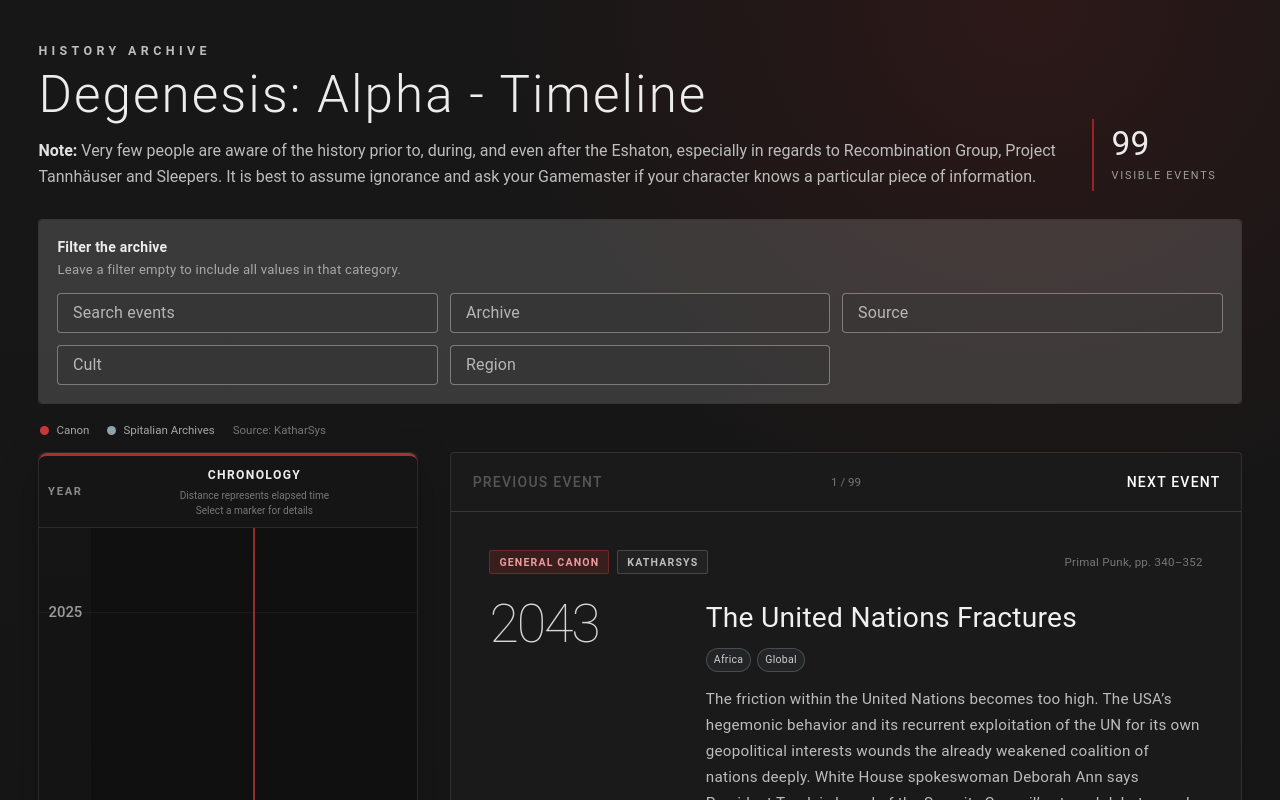
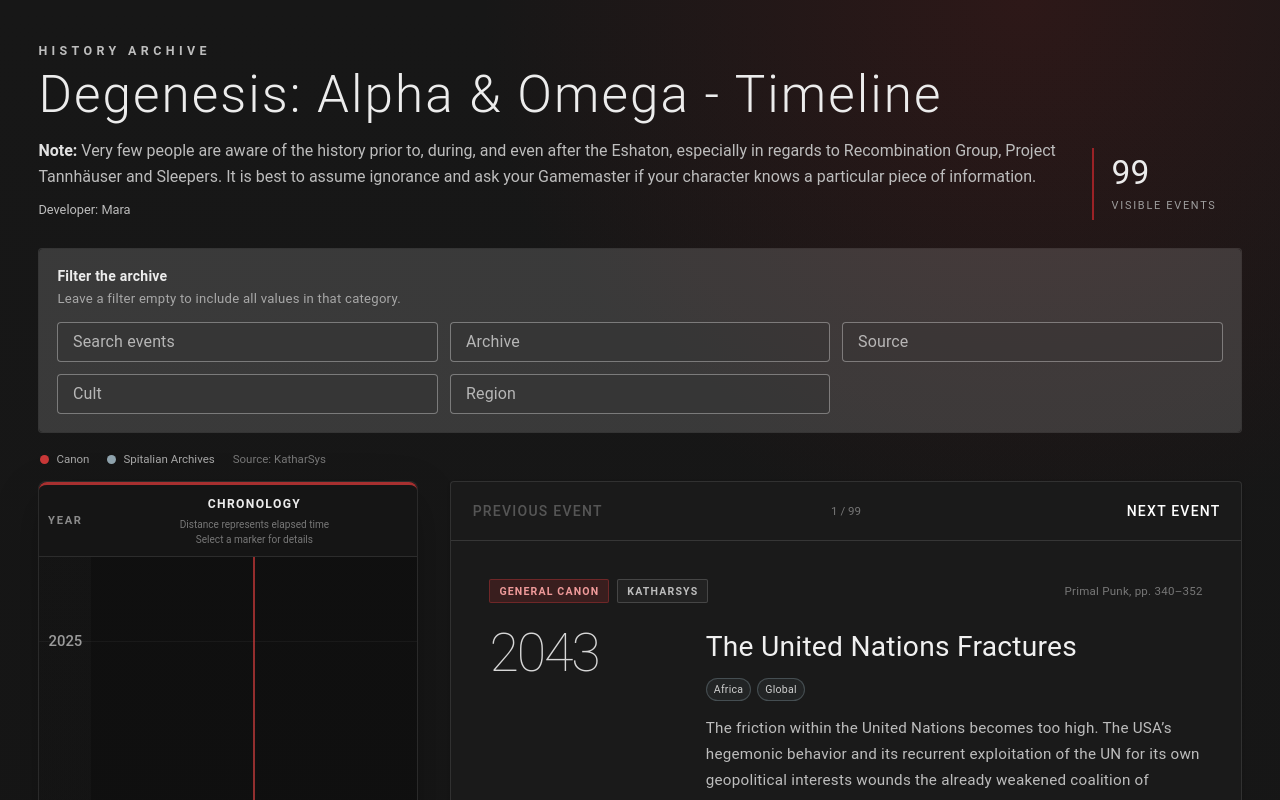
Before and after one commit to ViktorMallagant/Degenesis-Timeline, a Vue app: page / in a window 1280 px wide. Shown: the top 800 px of the page. Built offline with nearby package versions, Linux system fonts and the light colour scheme.

Commit message:
Update Timeline title and add Mara developer credit

```diff
--- a/index.html
+++ b/index.html
@@ -7,7 +7,7 @@
     <link rel="icon" type="image/png" sizes="32x32" href="./favicon-32x32.png?v=5" />
     <link rel="icon" type="image/png" sizes="16x16" href="./favicon-16x16.png?v=5" />
     <link rel="shortcut icon" type="image/png" href="./favicon-32x32.png?v=5" />
-    <title>Degenesis: Alpha &amp; Omega Timeline</title>
+    <title>Degenesis: Alpha &amp; Omega - Timeline</title>
   </head>
   <body>
     <div id="app"></div>
--- a/src/components/TimelineTab.vue
+++ b/src/components/TimelineTab.vue
@@ -4,10 +4,11 @@
       <div class="timeline-header">
         <div>
           <div class="timeline-kicker">HISTORY ARCHIVE</div>
-          <h1>Degenesis: Alpha - Timeline</h1>
+          <h1>Degenesis: Alpha &amp; Omega - Timeline</h1>
           <p>
             <strong>Note:</strong> Very few people are aware of the history prior to, during, and even after the Eshaton, especially in regards to Recombination Group, Project Tannhäuser and Sleepers. It is best to assume ignorance and ask your Gamemaster if your character knows a particular piece of information.
           </p>
+          <p class="developer-credit">Developer: Mara</p>
         </div>
         <div class="timeline-stat">
           <span>{{ visibleEvents.length }}</span>
@@ -473,6 +474,11 @@
 
 .timeline-header p strong {
   color: #e1e1e1;
+}
+
+.timeline-header p.developer-credit {
+  margin-top: 8px;
+  font-size: 0.8rem;
 }
 
 .timeline-stat {
```
